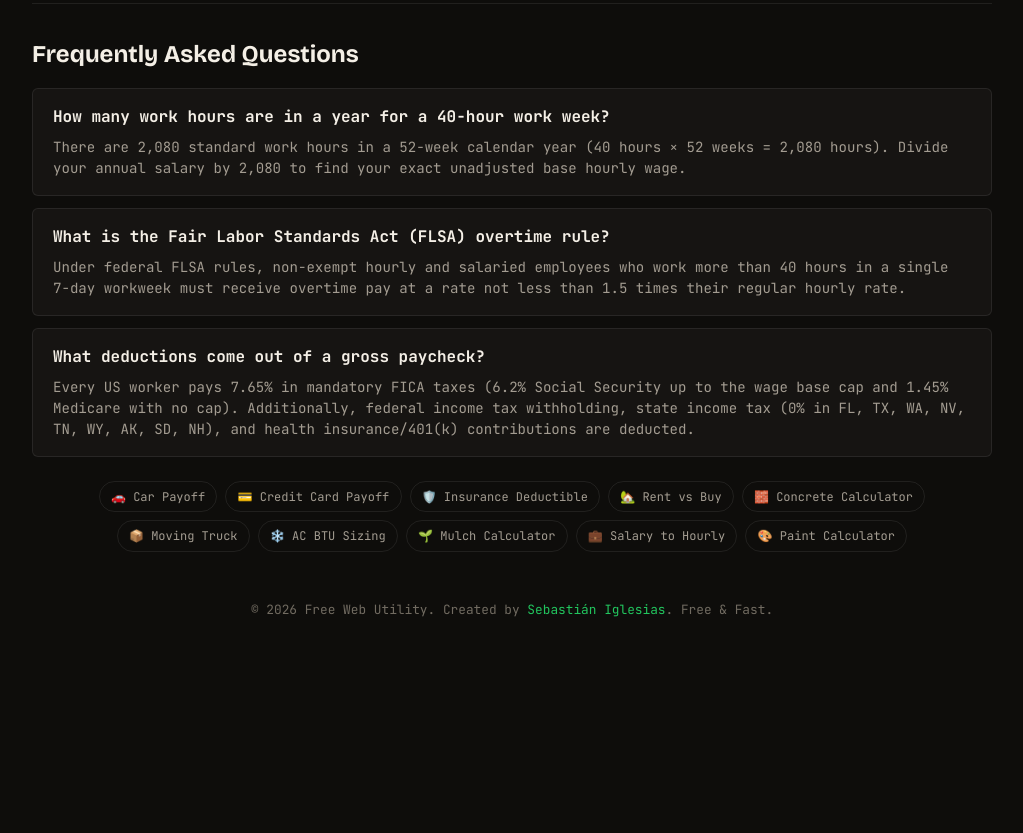
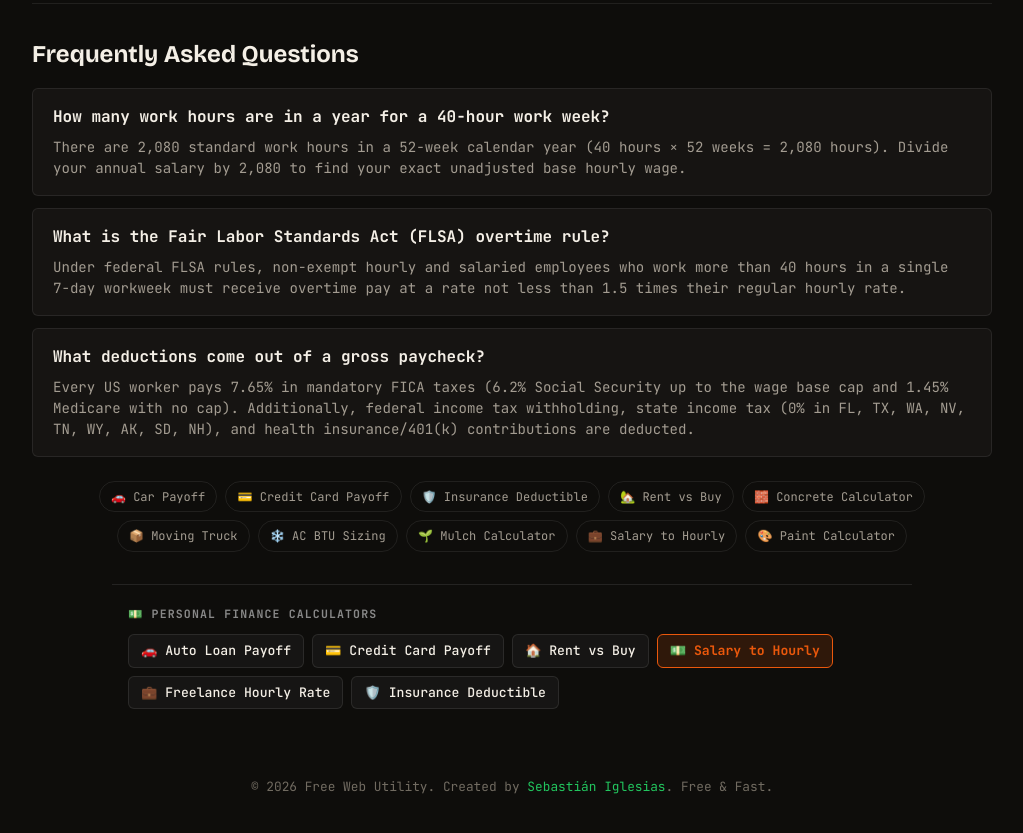
Before and after one commit to sebiglesias/salary-to-hourly, a plain HTML site: page index.html in a window 1280 px wide. Shown: the part 965-1798 px from the top of the page, without its empty margins (128-1151 px from the left). Before the commit the page ends 1656 px from the top, so only its background shows below. Drawn offline with nearby package versions, Linux system fonts and the light colour scheme.

Commit message:
feat(seo): add family interlinking navigation cluster

```diff
--- a/index.html
+++ b/index.html
@@ -199,7 +199,21 @@
     <a href="https://sebiglesias.com.ar/paint-calculator/">🎨 Paint Calculator</a>
   </div>
 
-  <footer>
+
+    <!-- Family Interlinking Nav (SEO Cluster) -->
+    <nav class="family-nav" aria-label="💵 Personal Finance Calculators" style="margin: 32px auto 20px; padding: 20px 16px; max-width: 800px; border-top: 1px solid rgba(125,125,125,0.2); text-align: left;">
+      <span style="display: block; font-size: 0.72rem; text-transform: uppercase; letter-spacing: 0.1em; color: #888; font-weight: 700; margin-bottom: 12px;">💵 Personal Finance Calculators</span>
+      <div style="display: flex; flex-wrap: wrap; gap: 8px;">
+        <a href="https://sebiglesias.com.ar/car-payoff-calculator/" style="padding: 6px 12px; border-radius: 6px; font-size: 0.82rem; font-weight: 500; text-decoration: none; color: inherit; background: rgba(125,125,125,0.08); border: 1px solid rgba(125,125,125,0.2); transition: all 0.2s;">🚗 Auto Loan Payoff</a>
+      <a href="https://sebiglesias.com.ar/credit-card-payoff/" style="padding: 6px 12px; border-radius: 6px; font-size: 0.82rem; font-weight: 500; text-decoration: none; color: inherit; background: rgba(125,125,125,0.08); border: 1px solid rgba(125,125,125,0.2); transition: all 0.2s;">💳 Credit Card Payoff</a>
+      <a href="https://sebiglesias.com.ar/rent-vs-buy-calculator/" style="padding: 6px 12px; border-radius: 6px; font-size: 0.82rem; font-weight: 500; text-decoration: none; color: inherit; background: rgba(125,125,125,0.08); border: 1px solid rgba(125,125,125,0.2); transition: all 0.2s;">🏠 Rent vs Buy</a>
+      <span style="padding: 6px 12px; border-radius: 6px; font-size: 0.82rem; font-weight: 700; background: rgba(234, 88, 12, 0.15); border: 1px solid #ea580c; color: #ea580c;">💵 Salary to Hourly</span>
+      <a href="https://sebiglesias.com.ar/freelance-rate-calculator/" style="padding: 6px 12px; border-radius: 6px; font-size: 0.82rem; font-weight: 500; text-decoration: none; color: inherit; background: rgba(125,125,125,0.08); border: 1px solid rgba(125,125,125,0.2); transition: all 0.2s;">💼 Freelance Hourly Rate</a>
+      <a href="https://sebiglesias.com.ar/insurance-deductible/" style="padding: 6px 12px; border-radius: 6px; font-size: 0.82rem; font-weight: 500; text-decoration: none; color: inherit; background: rgba(125,125,125,0.08); border: 1px solid rgba(125,125,125,0.2); transition: all 0.2s;">🛡️ Insurance Deductible</a>
+      </div>
+    </nav>
+
+<footer>
     <p>© 2026 Free Web Utility. Created by <a href="https://sebiglesias.com.ar">Sebastián Iglesias</a>. Free & Fast.</p>
   </footer>
 </div>
```
